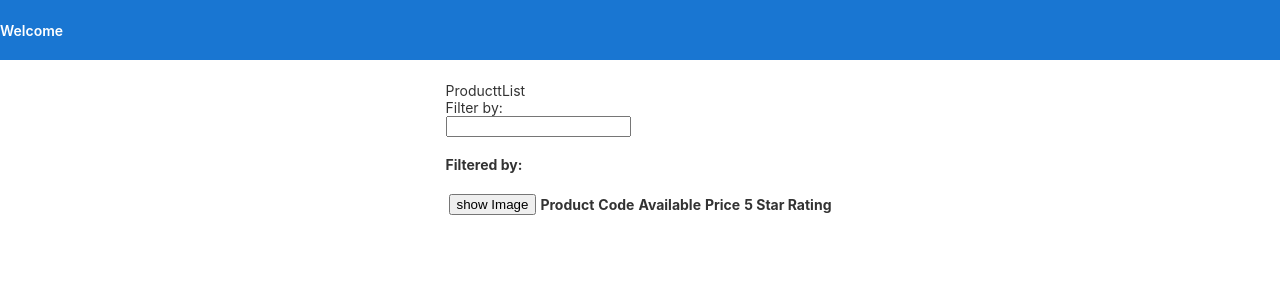
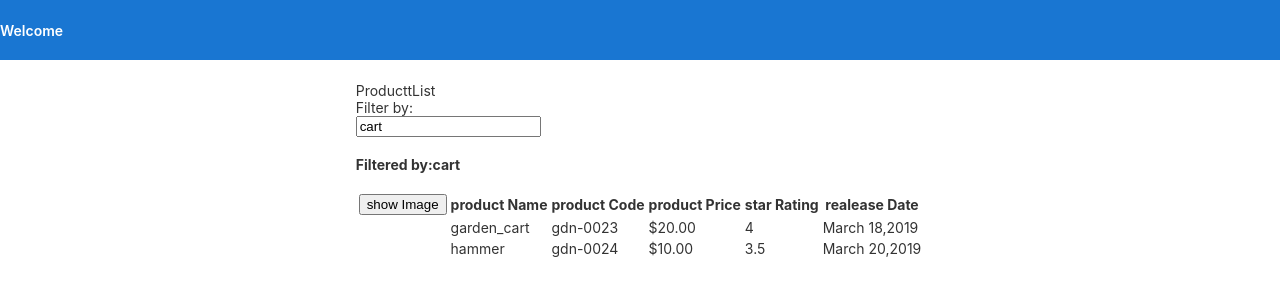
Before and after one commit to saharNofal/AngularGettingStarted, an Angular app: page / in a window 1280 px wide. Shown: the top 300 px of the page. Built offline with nearby package versions, Linux system fonts and the light colour scheme.

Commit message:
Data Binding & Pipes

```diff
--- a/src/app/app.module.ts
+++ b/src/app/app.module.ts
@@ -1,6 +1,6 @@
 import { BrowserModule } from '@angular/platform-browser';
 import { NgModule } from '@angular/core';
-
+import { FormsModule } from '@angular/forms'
 import { AppComponent } from './app.component';
 import { ProductLstComponent } from './products/productList.component';
 
@@ -10,7 +10,8 @@ import { ProductLstComponent } from './products/productList.component';
     ProductLstComponent
   ],
   imports: [
-    BrowserModule
+    BrowserModule,
+    FormsModule
   ],
   providers: [],
   bootstrap: [AppComponent]
--- a/src/app/products/productList.component.html
+++ b/src/app/products/productList.component.html
@@ -6,32 +6,39 @@
       <div class='row'>
         <div class='col-md-2'>Filter by:</div>
         <div class='col-md-4'>
-          <input type='text'/>
+          <input type='text' [(ngModel)]='listFilter'/>
         </div>
       </div>
       <div class='row'>
         <div class='col-md-6'>
-          <h4>Filtered by: </h4>
+          <h4>Filtered by:{{listFilter}} </h4>
         </div>
       </div>
       <div class='table-responsive'>
         <table class='table' *ngIf="products && products.length"  >
           <thead>
-            <tr>
-              <th>
-                <button class='btn btn-primary'>
-                        show Image
-                </button>
-              </th>
-              <th>Product</th>
-              <th>Code</th>
-              <th>Available</th>
-              <th>Price</th>
-              <th>5 Star Rating</th>
-            </tr>
+            <th>
+              <button class="btn btn-primary" (click)='ToggelImage()' >{{ showImage? 'hide': 'show'}} Image</button>
+            </th>
+            <th>product Name</th>
+            <th>product Code</th>
+            <th>product Price</th>
+            <th> star Rating</th>
+            <th>realease Date</th>
           </thead>
           <tbody>
-
+            <tr *ngFor="let product of products ">
+              <td>
+                <img *ngIf='showImage' [src]='product.imageUrl'
+                [style.width.px]='imageWidth'
+                [style.margin.px] ='imageMargen'>
+              </td>
+              <td>{{product.productName}}</td>
+              <td>{{product.productCode| lowercase}}</td>
+              <td>{{product.price| currency: 'USD':'symbol' :'1.2-2'}}</td>
+              <td>{{product.starRating}}</td>
+              <td>{{product.realeaseDate}}</td>
+            </tr>
           </tbody>
         </table>
       </div>
--- a/src/app/products/productList.component.ts
+++ b/src/app/products/productList.component.ts
@@ -6,6 +6,10 @@ import { Component } from '@angular/core';
   })
 export class ProductLstComponent{
 pageTitle : string = "ProducttList";
+imageWidth : number= 50;
+imageMargen:number=2;
+showImage : boolean = false;
+listFilter: string ='cart';
 products: any[]=[{
   "productId":"1",
  "productName":"garden_cart",
@@ -25,4 +29,8 @@ products: any[]=[{
   "starRating":"3.5",
   "imageUrl":"assets/images/hammer.png"
   }];
+
+  ToggelImage(): void {
+  this.showImage= ! this.showImage;
+  }
 }
```
